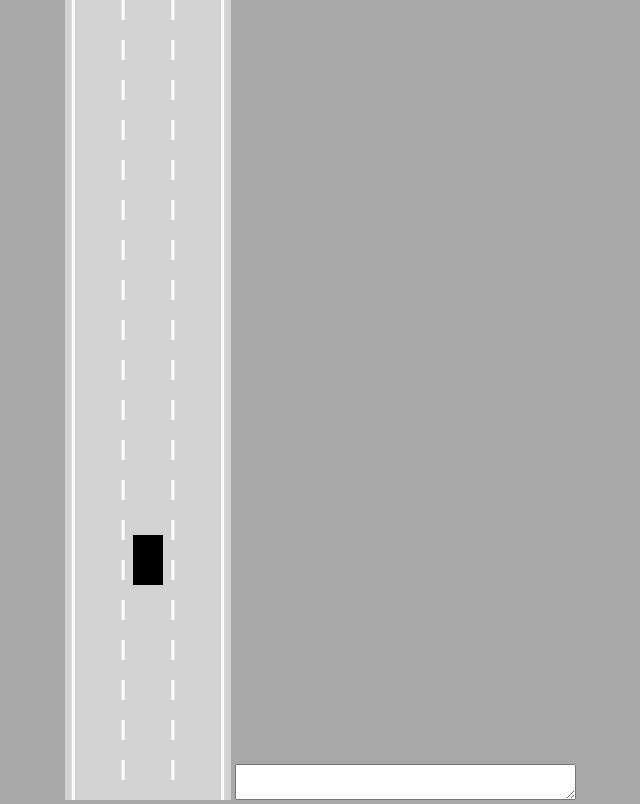
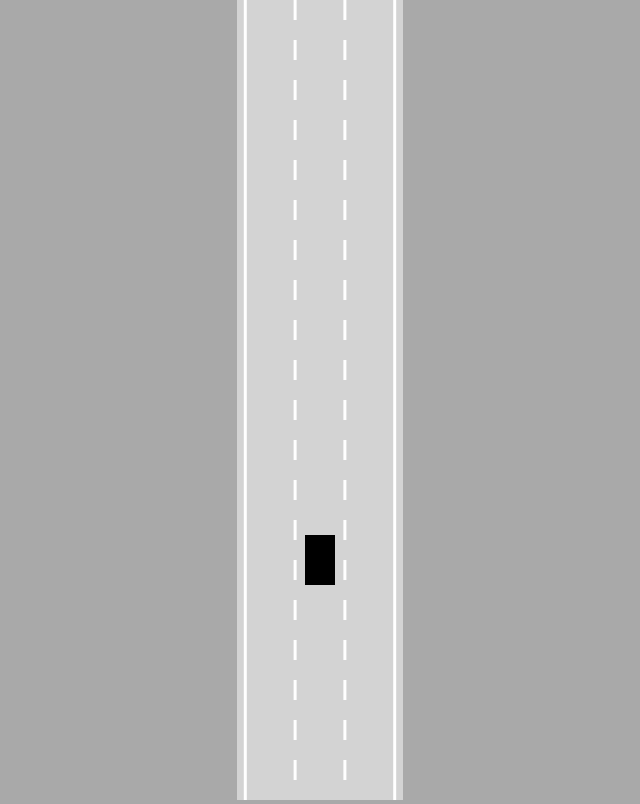
Before and after one commit to leandrolsilva/sdc_nn, a plain HTML site: page index.html in a window 1280 px wide. Shown: the whole page, without its empty margins (320-960 px from the left). Drawn offline with Linux system fonts and the light colour scheme.

Commit message:
removing textarea test

```diff
--- a/index.html
+++ b/index.html
@@ -5,7 +5,6 @@
 </head>
 <body>
     <canvas id="sdc-canvas"></canvas>
-    <textarea name="" id= rows="8" cols="40"></textarea>
     <script src="utils.js"></script>
     <script src="sensor.js"></script>
     <script src="road.js"></script>
```
